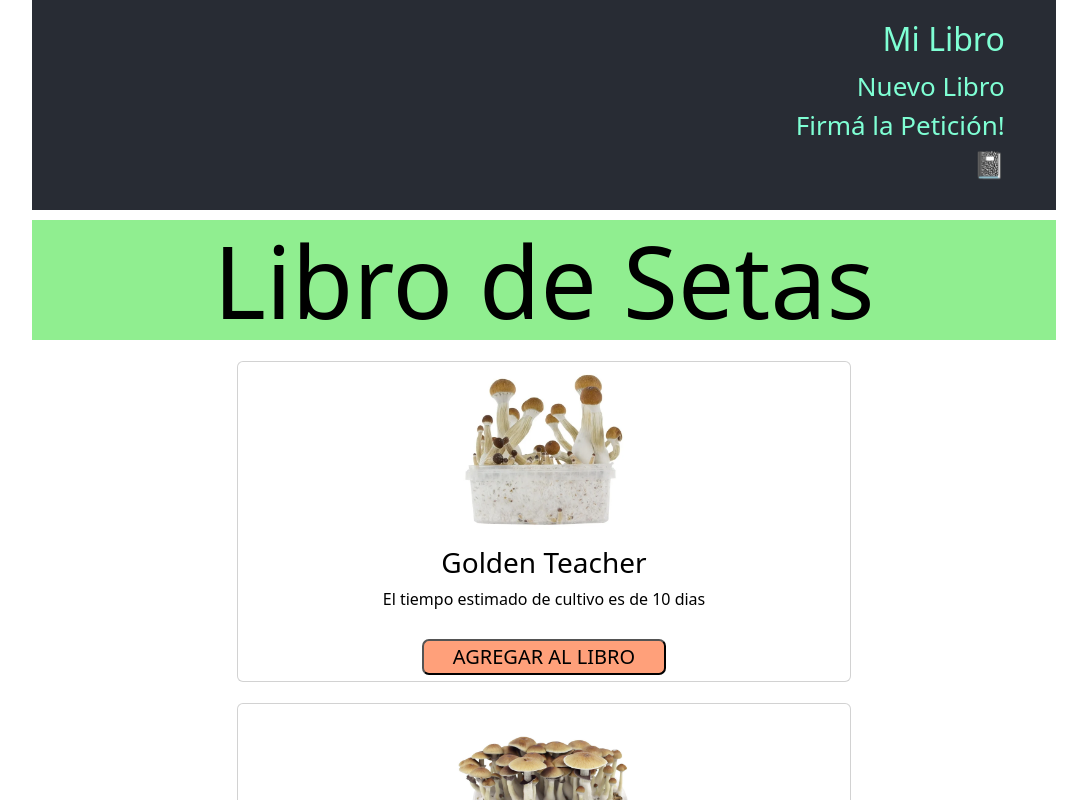
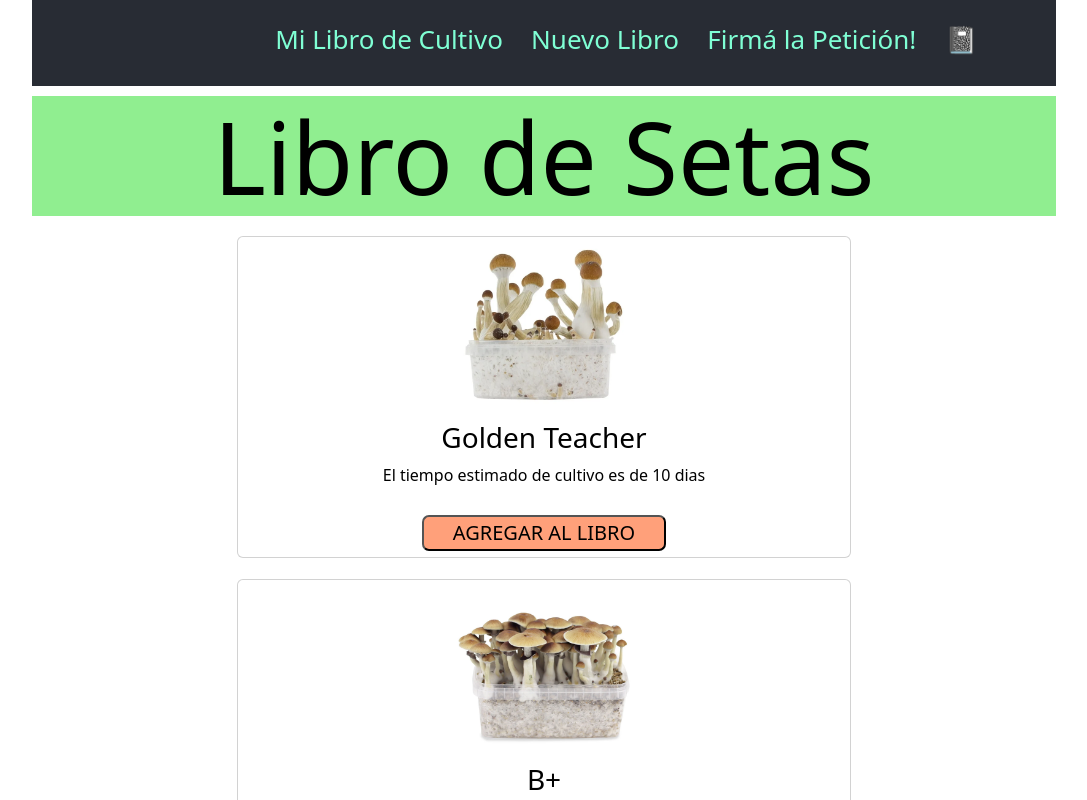
Before and after one commit to flaavii/librodesetasApp, a React (Create React App) app: page / in a window 1280 px wide. Shown: the top 800 px of the page, without its empty margins (96-1183 px from the left). Built offline with nearby package versions, Linux system fonts and the light colour scheme.

Commit message:
modificaciones css

```diff
--- a/src/App.css
+++ b/src/App.css
@@ -5,6 +5,7 @@
 .App-header {
   background-color: #282c34;
   font-size: calc(10px + 2vmin);
+
 }
 
 body {
--- a/src/App.jsx
+++ b/src/App.jsx
@@ -2,6 +2,7 @@ import './App.css';
 //Import de componentes
 import NavBar from './componentes/NavBar/NavBar';
 import ItemListContainer from './componentes/ItemList/ItemListContainer';
+
 
 
 function App() {
--- a/src/componentes/ItemList/Item.jsx
+++ b/src/componentes/ItemList/Item.jsx
@@ -1,14 +1,16 @@
 import React from "react";
 import MyButton from "../MyButton/MyButton";
-import "../ItemList/ItemListContainer.css"
+import "../ItemList/ItemListContainer.css";
+//import Card from 'react-bootstrap/Card'; -------NO FUNCIONA------
+
 
 function Item(props) {
-  return (
+ return (
     <div className="card">
-      <div className="card-img">
+      <div>
         <img src={props.img} alt={props.title}/>
       </div>
-      <div className="card-detail">
+      <div>
         <h3>{props.title}</h3>
         <p>El tiempo estimado de cultivo es de {props.time} dias</p>
       </div>
@@ -19,4 +21,22 @@ function Item(props) {
   );
 }
 
+/* --------- CARD BOOTSTRAP --------
+
+function Item(props) {
+return (
+  <Card style={{ width: '18rem' }}>
+    <Card.Img variant="top" src={props.img} alt={props.title} />
+    <Card.Body>
+      <Card.Title>{props.title}</Card.Title>
+      <Card.Text>
+      El tiempo estimado de cultivo es de {props.time} dias
+      </Card.Text>
+      <MyButton>AGREGAR AL LIBRO</MyButton>
+    </Card.Body>
+  </Card>
+);
+}
+*/
+
 export default Item;
--- a/src/componentes/NavBar/NavBar.css
+++ b/src/componentes/NavBar/NavBar.css
@@ -4,16 +4,25 @@
 
     padding: 2% 5% 1% 0;
 
+}
 
-}
 
 nav ul li a{
     color: aquamarine;
     text-decoration: none;
 
+
+
+}
+
+ul{
+    display: flex;
+    justify-content: flex-end;
+
 }
 
 li{
     list-style: none;
+    margin-right: 3%;
 
 }
--- a/src/componentes/NavBar/NavBar.jsx
+++ b/src/componentes/NavBar/NavBar.jsx
@@ -9,7 +9,7 @@ function NavBar
         <ul>
             <li>
                 <a href='/'>
-                <h2>Mi Libro</h2>
+               Mi Libro de Cultivo
                 </a>
             </li>
             <li>
@@ -19,10 +19,15 @@ function NavBar
                 <a href='https://www.change.org/p/presidente-alberto-fern%C3%A1ndez-despenalizacion-de-hongos-alucin%C3%B3genos-en-argentina-por-la-salud-mental-y-la-ciencia'>Firmá la Petición!</a>
             </li>
             <li>
-                <CartWidget/>
+            <a href='/'>
+            <CartWidget/>
+                </a>
+
             </li>
 
         </ul>
+
+
 
     </nav>
   )
```
Also changed, not shown: src/componentes/ItemList/ItemListContainer.jsx (line endings or trailing spaces).
